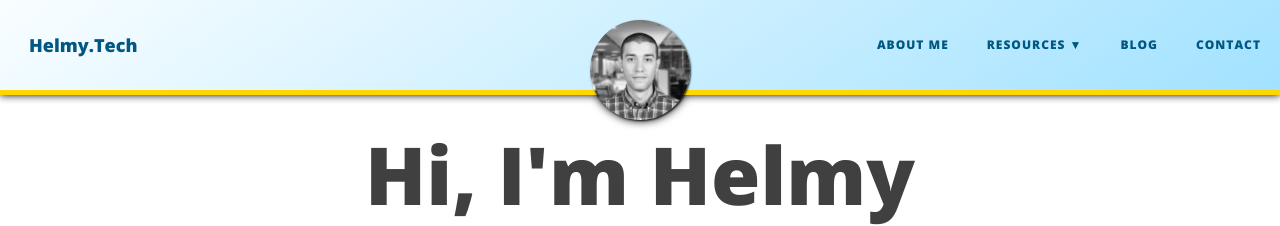
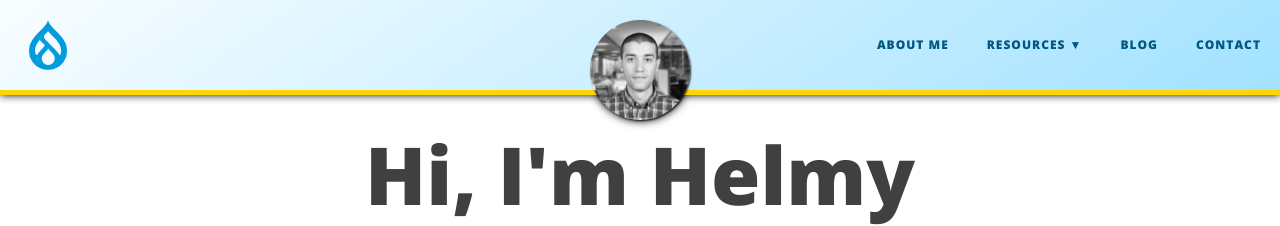
Before and after one commit to M-Helmy/m-helmy.github.io, a Jekyll site: the page built from index.html, in a window 1280 px wide. Shown: the top 226 px of the page. Built offline with Jekyll 4.4.1, drawn with Linux system fonts in a browser that asks for light colours; nearby versions of some CDN libraries; the list of posts is cut into pages by our own code.

Commit message:
Update _config.yml

```diff
--- a/_config.yml
+++ b/_config.yml
@@ -6,6 +6,7 @@
 # If you are building a simple GitHub user page (https://username.github.io) then use these settings:
 url: "https://m-helmy.github.io/"
 baseurl: ""
+title-img: /img/logo.png
 
 # If you are building a GitHub project page then use these settings:
 #url: "http://username.github.io/projectname"
```
